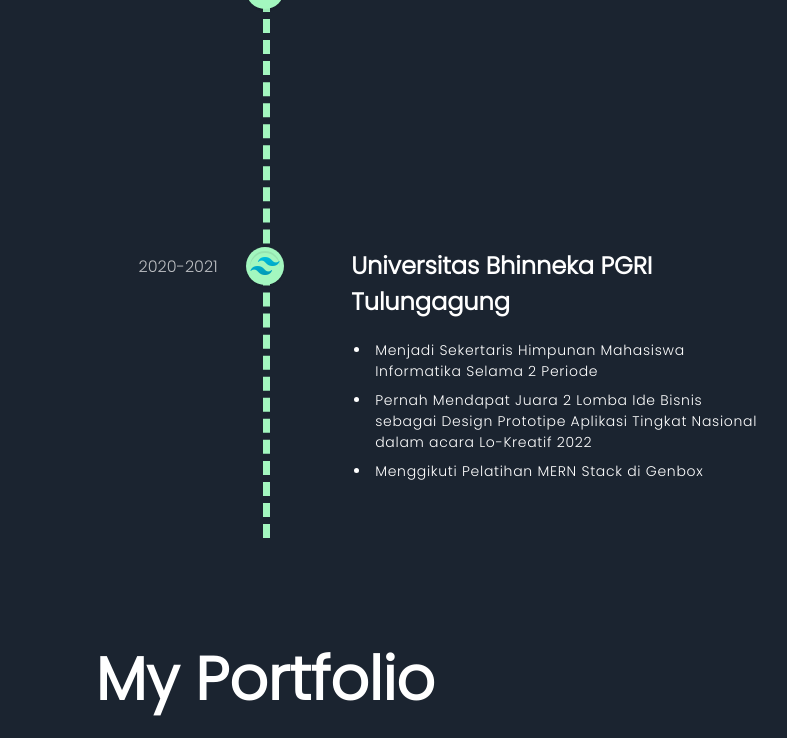
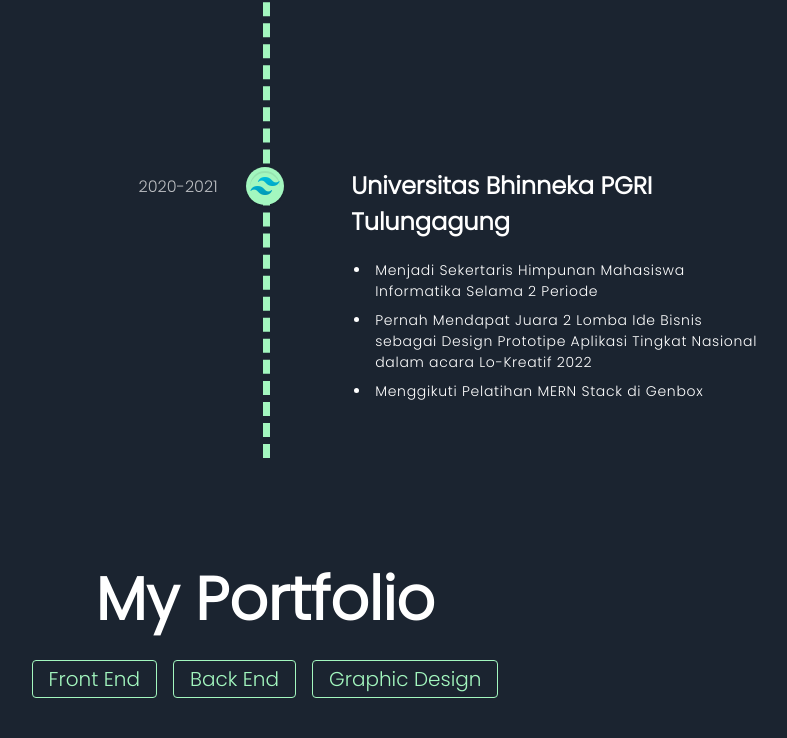
Before and after one commit to FajarFE/Portofolio-Fajar, a React (Create React App) app: page / in a window 1280 px wide. Shown: the part 2000-2738 px from the top of the page, without its empty margins (375-1162 px from the left). Built offline with nearby package versions, Linux system fonts and the light colour scheme; the HTML template or start-up script is replaced by a standard one.

Commit message:
coba lagi

```diff
--- a/src/components/Hero.js
+++ b/src/components/Hero.js
@@ -9,8 +9,8 @@
 const Hero =()=>{
     return(
         <div className="container mx-auto overflow-hidden md:container md:mx-auto pt-20 ">
-            <div className="flex grid grid-cols-2 py-10 content-center sm:mx-5  justify-center lg:text-left text-center sm:text-lg">
-                <div className="sm:p-10 py-20 items-center xs:text-[20]">
+            <div className="flex grid grid-cols-2 content-center sm:mx-5  justify-center lg:text-left text-center sm:text-lg">
+                <div className="sm:p-10 p-20 items-center xs:text-[20]">
                 <h5 className={` font-bold leading-tight text-white ${styles.heroHeadText}`}>I’m Fajar Fernandi A<br/>
                 <span className="text-[#A3F7BF]">Programer</span> In <br/>Indonesia</h5>
                 <div className="flex justify-center lg:justify-start my-4 items-center ">
--- a/src/components/MyPortofolio.js
+++ b/src/components/MyPortofolio.js
@@ -43,7 +43,7 @@
       <h1 className={`${styles.sectionHeadText} text-center`}>My Portfolio</h1>
       <div className="flex space-x-4 mb-8 justify-center py-4">
         <button
-          className={`border border-[#A3F7BF] rounded py-2 px-4 ${
+          className={`border border-[#A3F7BF] rounded text-sm sm:text-[20px] py-2 px-4 ${
             selectedTags.includes("Front End")
               ? "bg-[#A3F7BF] text-[#1B2430]"
               : "text-[#A3F7BF]"
@@ -53,7 +53,7 @@
           Front End
         </button>
         <button
-          className={`border border-[#A3F7BF] rounded py-2 px-4 ${
+          className={`border border-[#A3F7BF] rounded text-sm sm:text-[20px] py-2 px-4 ${
             selectedTags.includes("Back End")
               ? "bg-[#A3F7BF] text-[#1B2430]"
               : "text-[#A3F7BF]"
@@ -63,7 +63,7 @@
           Back End
         </button>
         <button
-          className={`border border-[#A3F7BF] rounded py-2 px-4 ${
+          className={`border border-[#A3F7BF] rounded text-sm sm:text-[20px] py-2 px-4 ${
             selectedTags.includes("Graphic Design")
               ? "bg-[#A3F7BF] text-[#1B2430]"
               : "text-[#A3F7BF]"
--- a/src/components/Navbar.js
+++ b/src/components/Navbar.js
@@ -94,7 +94,7 @@
 
                 </div>
                 <div className="absolute inset-y-0 right-0 flex items-center pr-2 sm:static sm:inset-auto sm:ml-6 sm:pr-0">
-                <a href="#" class="bg-[#A3F7BF] px-3.5 py-2.5 text-sm font-semibold text-black shadow-sm hover:bg-[#6cff9d] focus-visible:outline focus-visible:outline-2 focus-visible:outline-offset-2 focus-visible:outline-[#A3F7BF]">Contact Me</a>
+                <a href="#" class="bg-[#A3F7BF] px-3.5 py-2.5 sm:px-2.5 sm:py-1.5 text-sm font-semibold text-black shadow-sm hover:bg-[#6cff9d] focus-visible:outline focus-visible:outline-2 focus-visible:outline-offset-2 focus-visible:outline-[#A3F7BF]">Contact Me</a>
                 </div>
 
                 </div>
```
